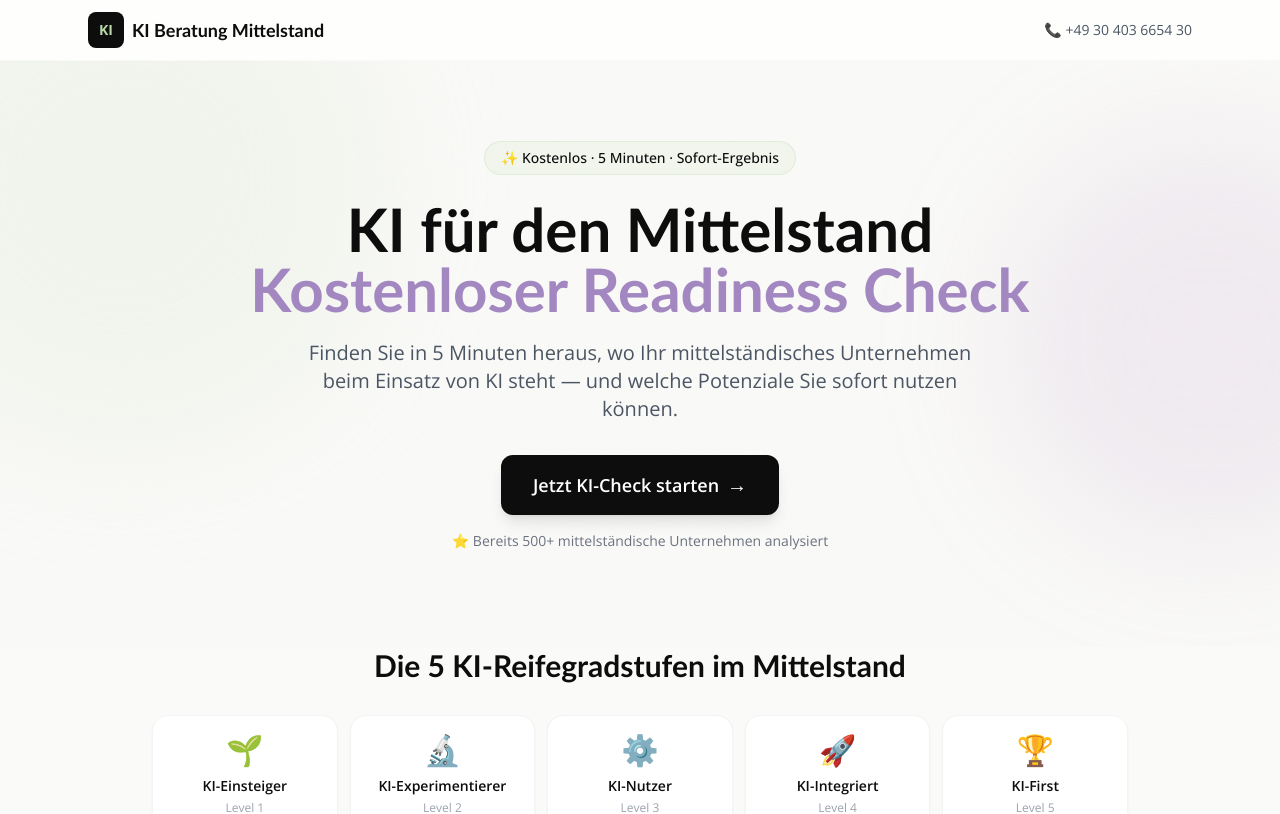
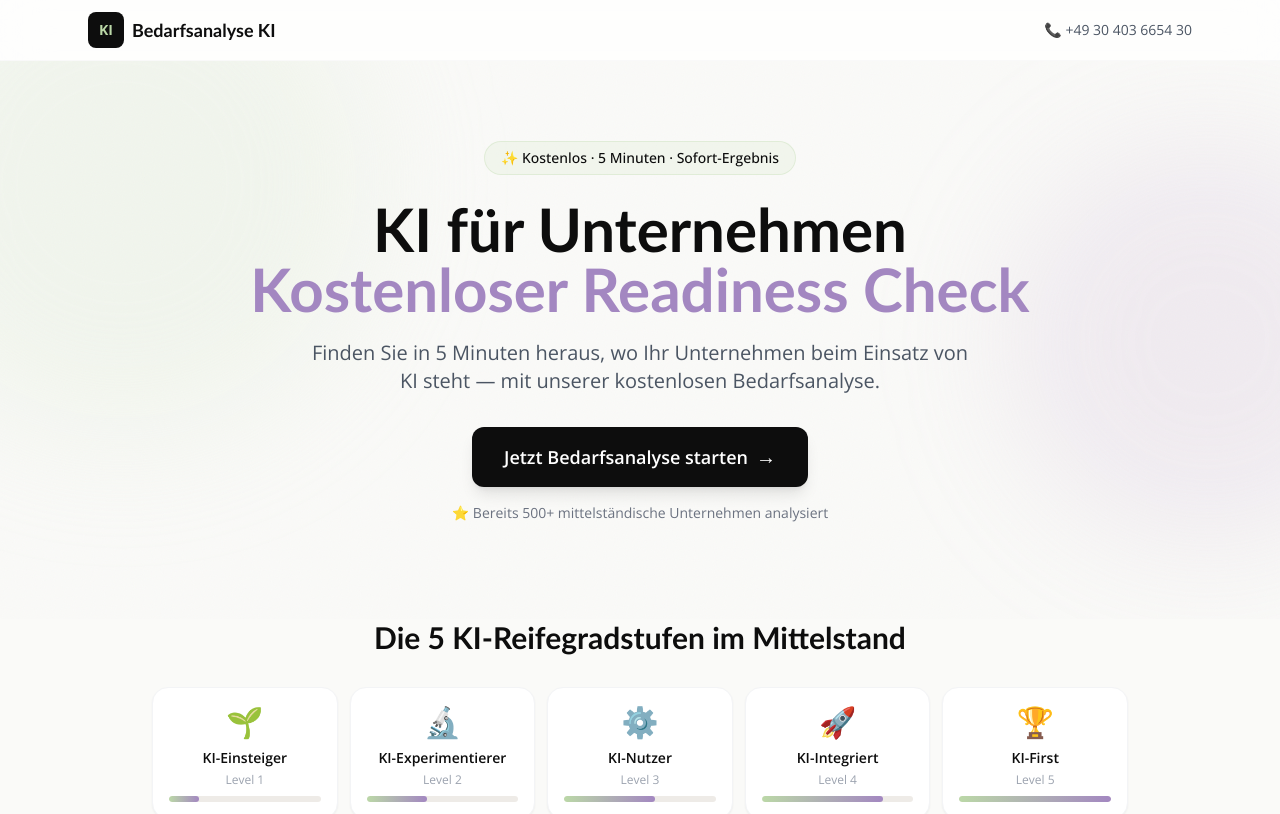
Before and after one commit to shufflethis/ki-readiness-checker, a Next.js app: page / in a window 1280 px wide. Shown: the top 814 px of the page. Built offline with nearby package versions, Linux system fonts and the light colour scheme.

Commit message:
feat: SEO/GEO — bedarfsanalyse-ki.de keyword alignment, 2000+ words, FAQ/HowTo/Person schema

```diff
--- a/site.config.ts
+++ b/site.config.ts
@@ -1,36 +1,39 @@
 export const siteConfig = {
-  domain: "kimittelstandberatung.de",
-  siteName: "KI Beratung Mittelstand",
+  domain: "bedarfsanalyse-ki.de",
+  siteName: "Bedarfsanalyse KI",
   tagline:
-    "Finden Sie in 5 Minuten heraus, wo Ihr mittelständisches Unternehmen beim Einsatz von KI steht — und welche Potenziale Sie sofort nutzen können.",
+    "Finden Sie in 5 Minuten heraus, wo Ihr Unternehmen beim Einsatz von KI steht — mit unserer kostenlosen Bedarfsanalyse.",
   description:
-    "Kostenloser KI-Readiness Check speziell für den Mittelstand. Erfahren Sie Ihren KI-Reifegrad, entdecken Sie Einsparpotenziale und erhalten Sie konkrete Handlungsempfehlungen — in nur 5 Minuten.",
-  niche: "mittelstand",
-  nicheLabel: "den Mittelstand",
-  nicheDescription: "Entscheider, Geschäftsführer und Abteilungsleiter im deutschen Mittelstand",
+    "Kostenlose Bedarfsanalyse KI für Unternehmen. Ermitteln Sie Ihren KI-Reifegrad, identifizieren Sie Automatisierungspotenziale und erhalten Sie sofort umsetzbare Handlungsempfehlungen.",
+  niche: "general",
+  nicheLabel: "Unternehmen",
+  nicheDescription: "Entscheider, Geschäftsführer und Abteilungsleiter",
   seo: {
-    title: "KI Beratung Mittelstand | Kostenloser KI-Readiness Check",
+    title: "Bedarfsanalyse KI | Kostenloser KI Readiness Check für Unternehmen",
     description:
-      "Kostenloser KI-Readiness Check für mittelständische Unternehmen. In 5 Minuten Ihren KI-Reifegrad messen, Einsparpotenziale entdecken und konkrete Handlungsempfehlungen erhalten.",
+      "Kostenlose KI Bedarfsanalyse für Ihr Unternehmen. In 5 Minuten KI-Reifegrad ermitteln, Einsparpotenziale berechnen und konkrete Handlungsempfehlungen erhalten. Von Experten entwickelt.",
     keywords: [
-      "KI für den Mittelstand",
-      "KI Readiness Check Mittelstand",
-      "KI Strategie Mittelstand",
+      "Bedarfsanalyse KI",
+      "KI Bedarfsanalyse",
+      "KI Bedarfsanalyse Unternehmen",
+      "KI Readiness Check",
+      "KI Reifegrad",
+      "KI Potenzialanalyse",
+      "KI Status Quo Analyse",
+      "Künstliche Intelligenz Bedarfsermittlung",
+      "KI Strategie Check",
       "KI Beratung Mittelstand",
-      "Künstliche Intelligenz Mittelstand",
-      "KI Reifegrad Mittelstand",
-      "KI Potenzialanalyse KMU",
-      "KI Einführung Mittelstand",
-      "Digitalisierung Mittelstand KI",
-      "KI im Mittelstand",
+      "KI Readiness",
+      "Digitalisierung KI Test",
+      "Prozessoptimierung KI",
     ],
   },
   author: {
-    name: "Tobias Scherf",
-    role: "Geschäftsführer",
-    company: "track by track GmbH",
+    name: "Tobias Gossmann",
+    role: "Geschäftsführer & KI-Stratege",
+    company: "famefact | track by track GmbH",
     linkedin: "https://www.linkedin.com/in/tobias-famefact/",
-    bio: "Tobias Scherf berät als Geschäftsführer der track by track GmbH mittelständische Unternehmen bei der strategischen Einführung von KI-Technologien. Er verbindet langjährige Erfahrung in Digitalstrategie und Marketingtechnologie mit praxisnaher KI-Beratung.",
+    bio: "Tobias Gossmann ist Geschäftsführer der track by track GmbH und Gründer von famefact — einer der führenden Agenturen für KI-gestützte Unternehmensprozesse in Deutschland. Mit über 10 Jahren Erfahrung in digitaler Transformation berät er mittelständische Unternehmen, Konzerne und öffentliche Einrichtungen bei der strategischen Einführung von Künstlicher Intelligenz.",
   },
   colors: {
     primary: "#0D0D0D",
@@ -45,11 +48,11 @@ export const siteConfig = {
     country: "Deutschland",
     phone: "+49 30 403 6654 30",
     email: "info@trackbytrack.de",
-    managingDirector: "Tobias Scherf",
+    managingDirector: "Gorden Allgemein",
     registerCourt: "Amtsgericht Berlin-Charlottenburg",
     registerNumber: "HRB XXXXX",
     vatId: "DE XXXXXXXXX",
-    responsibleContent: "Tobias Scherf",
+    responsibleContent: "Gorden Allgemein",
   },
   scoring: {
     maturityLevels: [
@@ -61,7 +64,7 @@ export const siteConfig = {
     ],
   },
   cta: {
-    primary: "Jetzt KI-Check starten",
+    primary: "Jetzt Bedarfsanalyse starten",
     calendly: "https://calendly.com/trackbytrack/ki-beratung",
   },
 };
```
